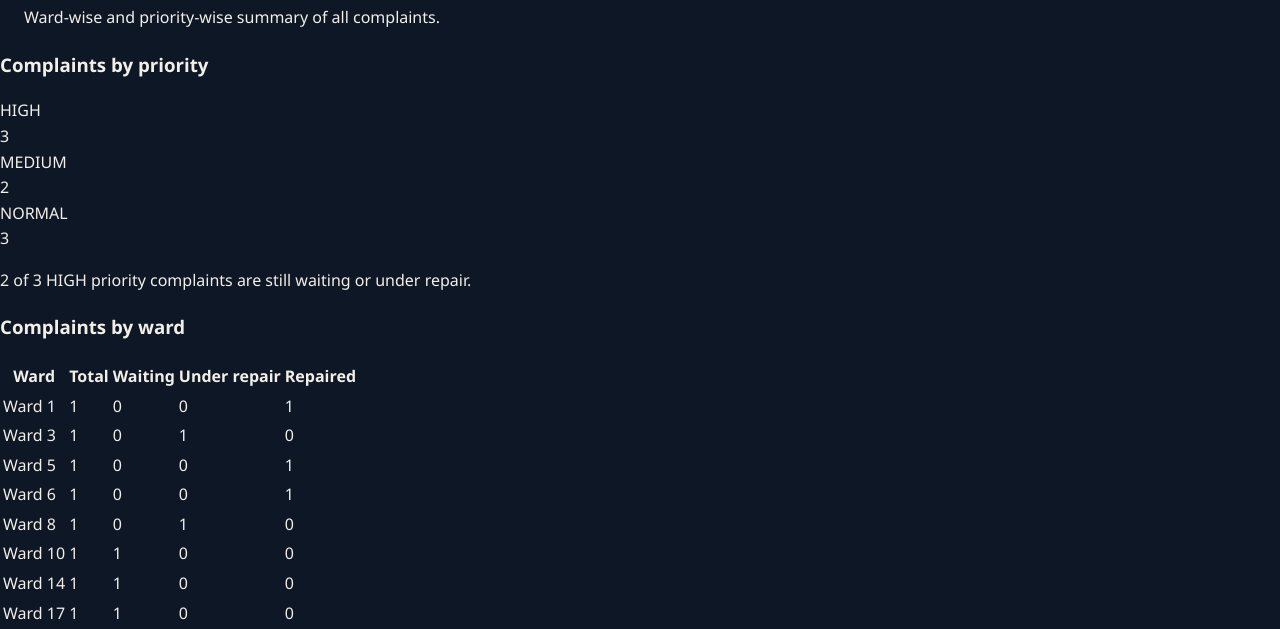
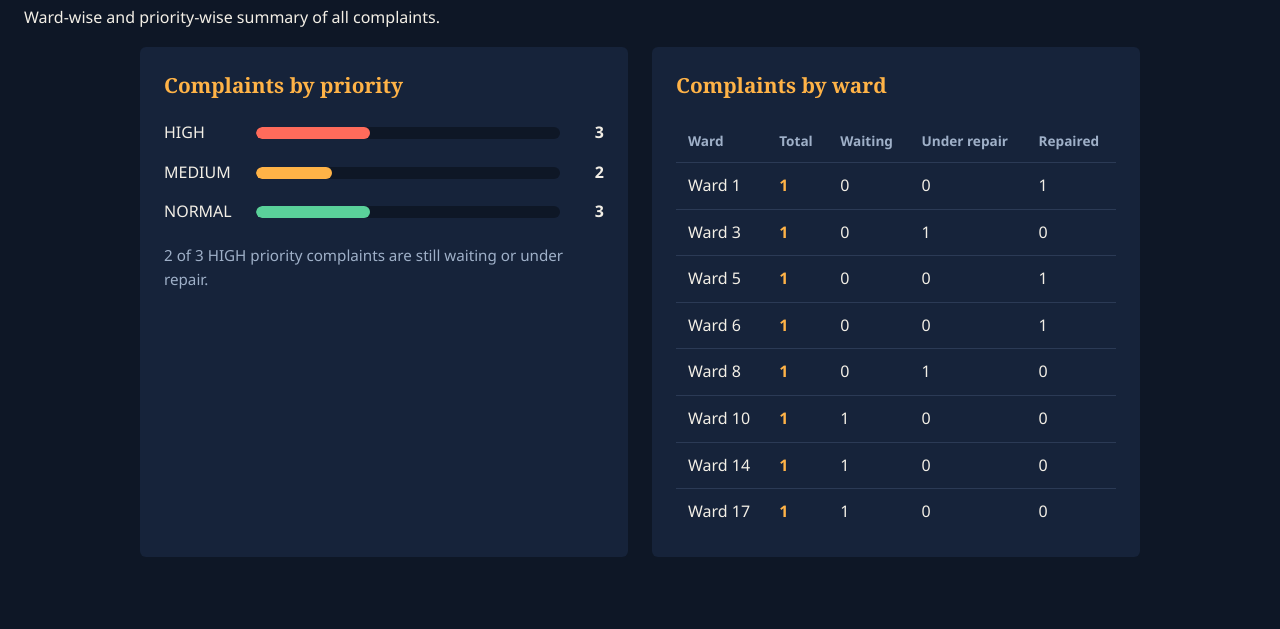
Before and after one commit to koushal4451/streetlight-project, a plain HTML site: page insights.html in a window 1280 px wide. Shown: the part 180-809 px from the top of the page. Drawn offline with Linux system fonts and the light colour scheme; files that its build step writes are made by us from their sources; files whose address does not match are found by name.

Commit message:
insights.css

```diff
--- a/insights.css
+++ b/insights.css
@@ -1,2 +1,88 @@
-/* insights.css  -  sirf Aman edit karega.
+/* insights.css - sirf Aman edit karega.
    Apni classes ke naam ke aage "insights-" lagana */
+
+.insights-wrap {
+  display: grid;
+  grid-template-columns: repeat(auto-fit, minmax(340px, 1fr));
+  gap: 24px;
+  width: calc(100% - 32px);
+  max-width: 1000px;
+  margin: 0 auto 56px;
+}
+
+.insights-card {
+  padding: 22px 24px;
+  background: var(--panel);
+  border-radius: 6px;
+}
+
+.insights-card h3 {
+  margin: 0 0 18px;
+  color: var(--amber);
+  font-family: Georgia, "Times New Roman", serif;
+  font-size: 1.3rem;
+}
+
+/* Priority ki bars */
+.insights-row {
+  display: grid;
+  grid-template-columns: 80px 1fr 32px;
+  align-items: center;
+  gap: 12px;
+  margin-bottom: 14px;
+}
+
+.insights-bar {
+  height: 12px;
+  background: var(--night);
+  border-radius: 12px;
+  overflow: hidden;
+}
+
+.insights-bar-fill {
+  height: 100%;
+  border-radius: 12px;
+}
+
+.insights-count {
+  text-align: right;
+  font-weight: 700;
+}
+
+.insights-note {
+  margin: 18px 0 0;
+  color: var(--muted);
+  font-size: 0.95rem;
+}
+
+/* Ward ki table */
+.insights-table-scroll {
+  overflow-x: auto;
+}
+
+.insights-table {
+  width: 100%;
+  border-collapse: collapse;
+}
+
+.insights-table th,
+.insights-table td {
+  padding: 10px 12px;
+  text-align: left;
+  border-bottom: 1px solid var(--line);
+}
+
+.insights-table th {
+  color: var(--muted);
+  font-size: 0.85rem;
+  font-weight: 600;
+}
+
+.insights-table tbody tr:last-child td {
+  border-bottom: 0;
+}
+
+.insights-total {
+  color: var(--amber);
+  font-weight: 700;
+}
```
